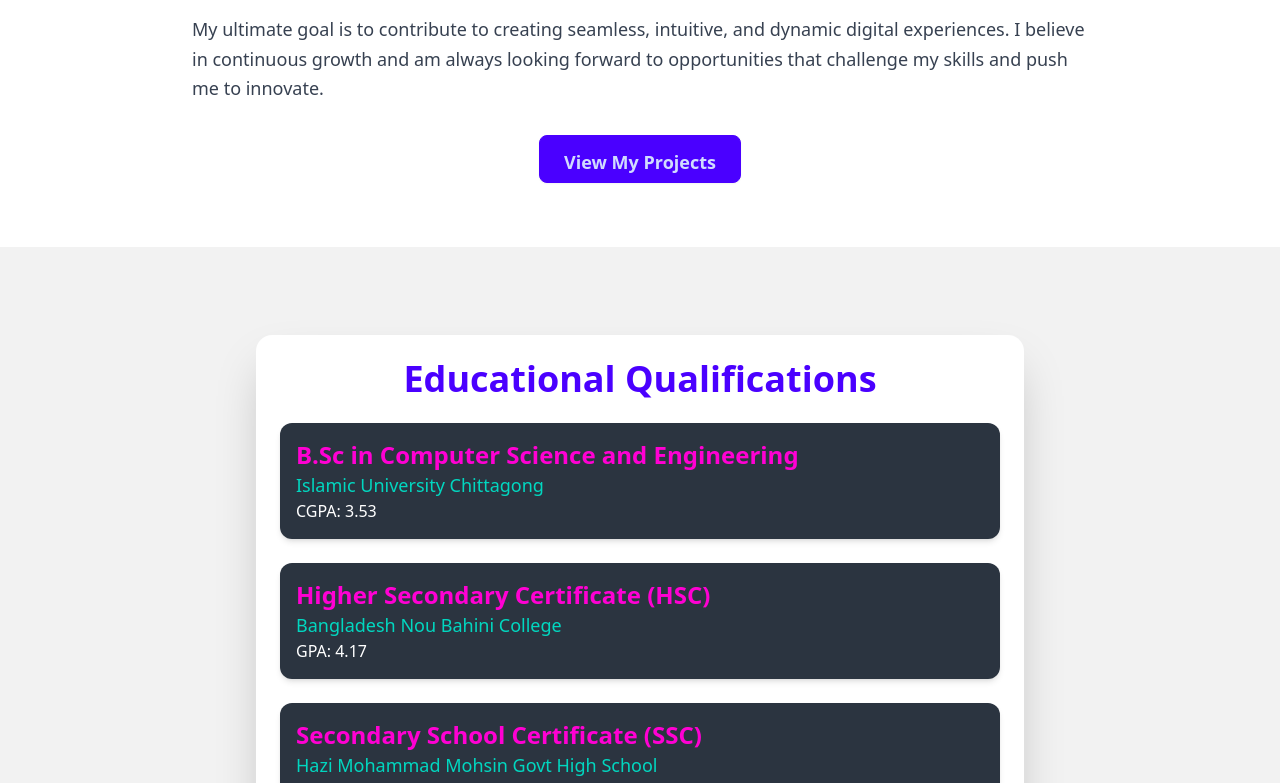
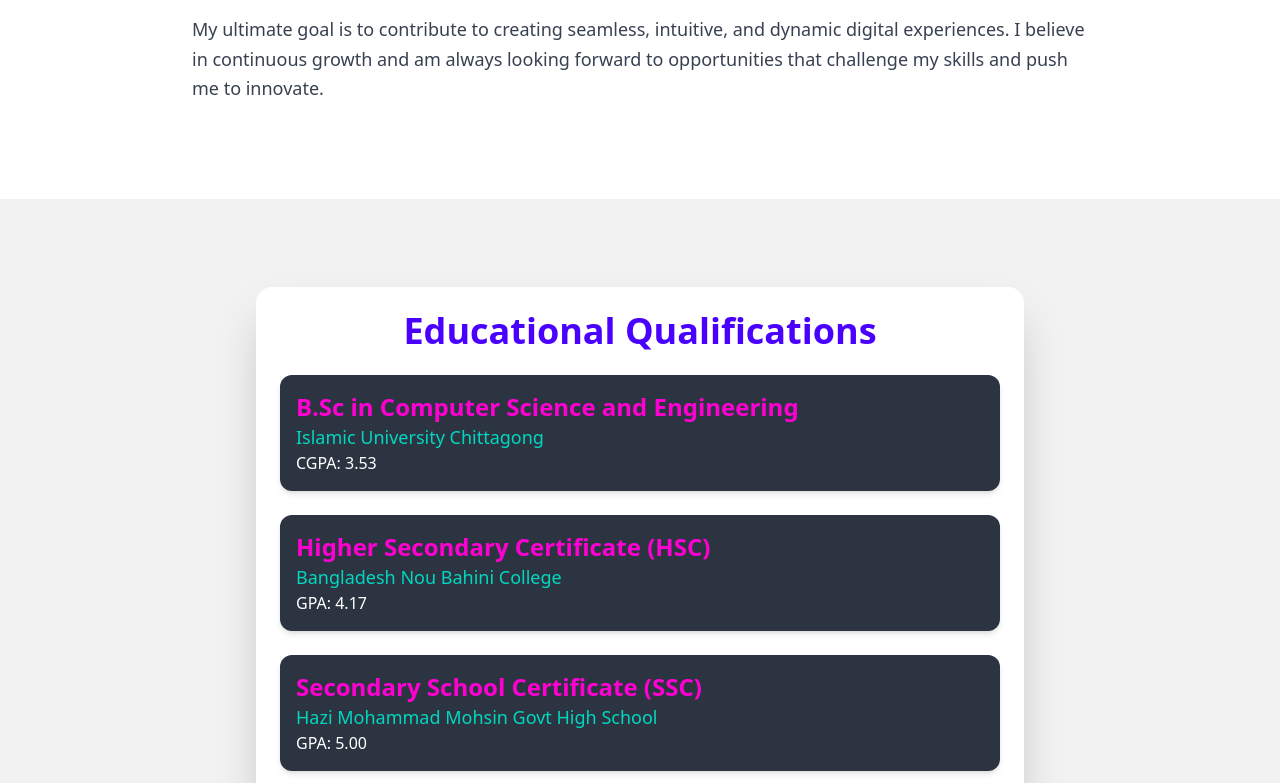
Before and after one commit to DreamerHridoy/Sahidul-Islam-Hridoy-Portfolio, a React (Vite) app: page / in a window 1280 px wide. Shown: the part 1240-2023 px from the top of the page. Built offline with nearby package versions, Linux system fonts and the light colour scheme.

Commit message:
picture added and uploaded

```diff
--- a/src/Pages/Home/AboutMe.jsx
+++ b/src/Pages/Home/AboutMe.jsx
@@ -65,11 +65,7 @@ const AboutMe = () => {
         initial={{ scale: 0 }}
         animate={{ scale: 1 }}
         transition={{ delay: 1, duration: 0.5 }}
-      >
-        <a href="#projects" className="btn btn-primary px-6 py-3 text-lg">
-          View My Projects
-        </a>
-      </motion.div>
+      ></motion.div>
     </div>
   );
 };
--- a/src/Pages/Home/Footer.jsx
+++ b/src/Pages/Home/Footer.jsx
@@ -48,7 +48,8 @@ const Footer = () => {
 
       <div className="border-t border-gray-700 mt-6 pt-4 text-center">
         <p className="text-sm text-gray-400">
-          &copy; {new Date().getFullYear()} Your Name. All rights reserved.
+          &copy; {new Date().getFullYear()} Sahidul Islam Hridoy All rights
+          reserved.
         </p>
       </div>
     </motion.footer>
```
